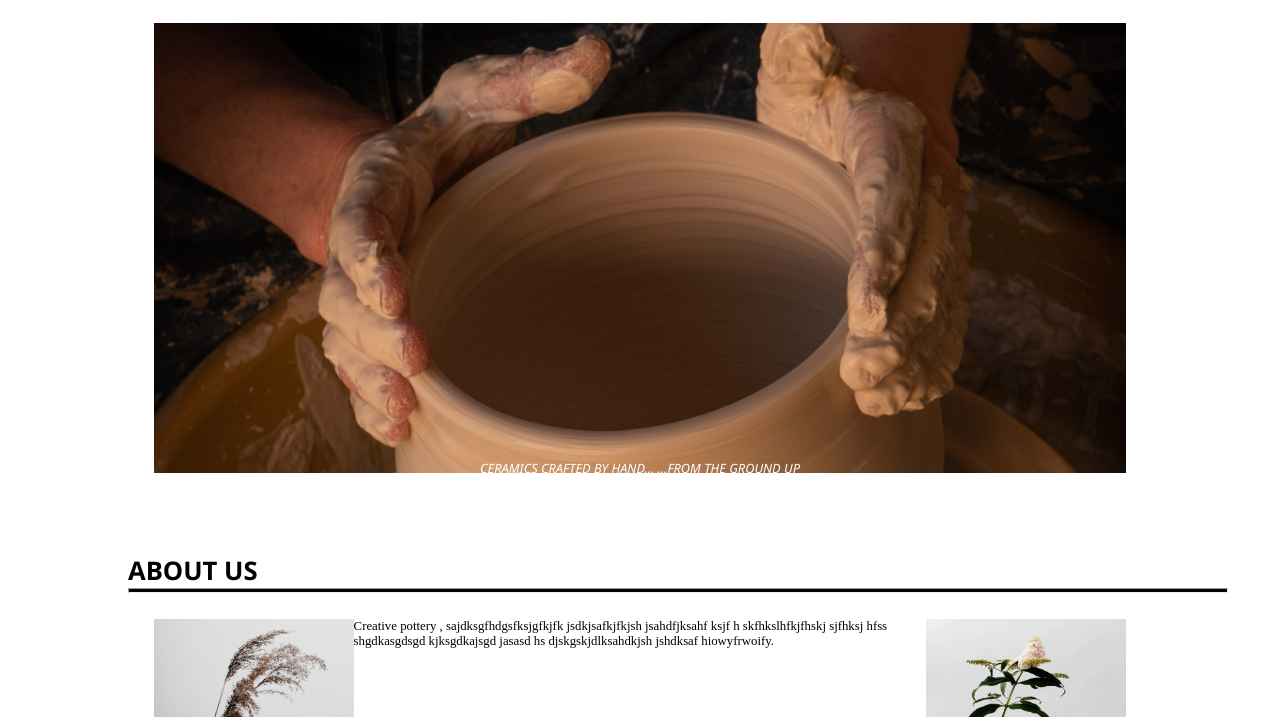
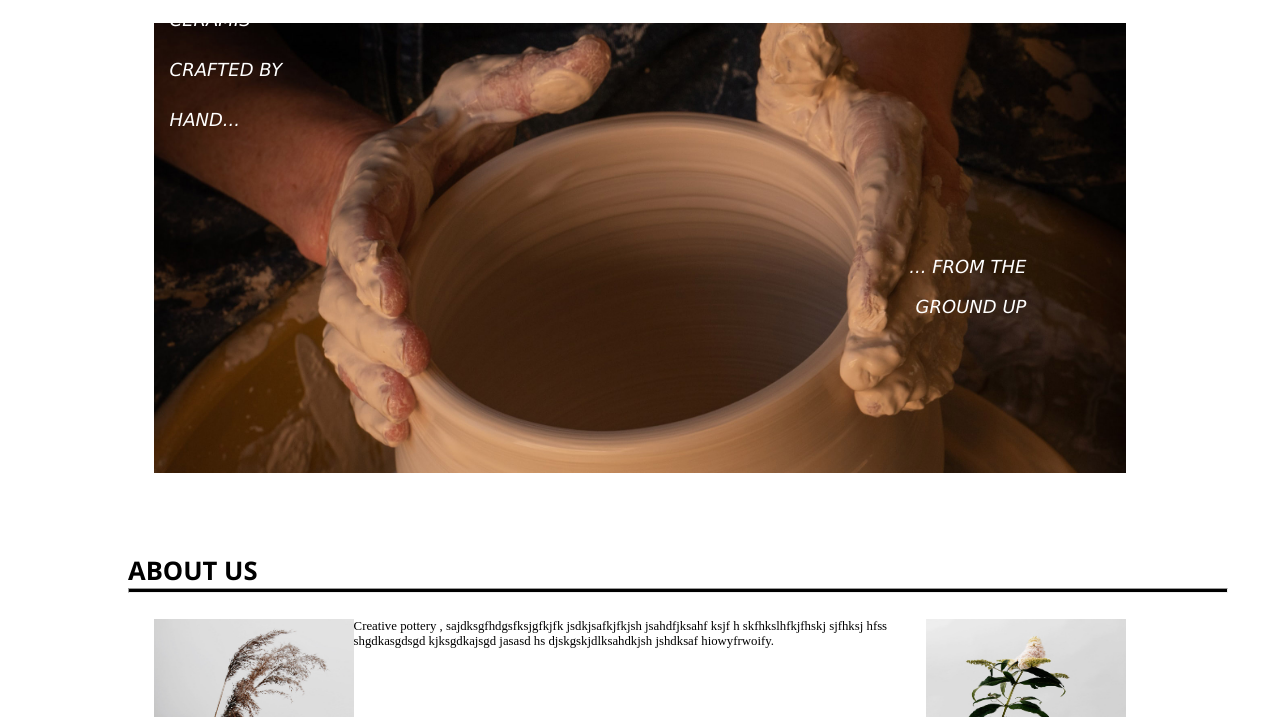
Before and after one commit to SemiramisTehrani/eCOMMERCE_WEB_SITE, a plain HTML site: page index.html in a window 1280 px wide. Shown: the part 83-800 px from the top of the page. Drawn offline with Linux system fonts and the light colour scheme.

Commit message:
fixed server bugs & top right & bottom left fonts and size

```diff
--- a/index.html
+++ b/index.html
@@ -40,7 +40,20 @@
         <section class="home">
             <a class="banner">
                 <image src="images/earl-wilcox-y3W0CzO063w-unsplash-alt.jpg" alt="hands/pottery" style>
-                <div class="overlay">CERAMICS CRAFTED BY HAND...  ...FROM THE GROUND UP</div>
+                <!---<div class="overlay_1">CERAMICS CRAFTED BY HAND... ... FROM THE GROUND UP</div>
+                -->
+
+                <div class="topleft-home-1">CERAMIS </div>
+                <div class="topleft-home-2">CRAFTED BY </div>
+                <div class="topleft-home-3">HAND...</div>
+
+                <div class="bottomright-home-1">... FROM THE </div>
+                <div class="bottomright-home-2">GROUND UP</div>
+
+
+
+
+
             </a>
         </section>
 
--- a/styles.css
+++ b/styles.css
@@ -32,12 +32,95 @@ body {
     font-size: 20;
   }
 
-  .overlay {
+  .overlay_1 {
     position: absolute;
     top: 50%;
     left: 50%;
     transform: translate(-50%, -50%);
   }
+
+  .topleft-home-1 {
+    position: absolute;
+    top: -450px;
+    left: 16px;
+    font-size: 18px;
+    color: white;
+    font-family: 'Lucida Sans', 'Lucida Sans Regular', 'Lucida Grande', 'Lucida Sans Unicode', Geneva, Verdana, sans-serif;
+}
+
+.topleft-home-2{
+    position: absolute;
+    top: -400px;
+    left: 16px;
+    font-size: 18px;
+    color: white;
+    font-family: 'Lucida Sans', 'Lucida Sans Regular', 'Lucida Grande', 'Lucida Sans Unicode', Geneva, Verdana, sans-serif;
+}
+.topleft-home-3{
+    position: absolute;
+    top: -350px;
+    left: 16px;
+    font-size: 18px;
+    color: white;
+    font-family: 'Lucida Sans', 'Lucida Sans Regular', 'Lucida Grande', 'Lucida Sans Unicode', Geneva, Verdana, sans-serif;
+}
+
+
+.bottomright-home-1{
+    position: absolute;
+    bottom: 200px;
+    right: 100px;
+    font-size: 18px;
+    color: white;
+    font-family: 'Lucida Sans', 'Lucida Sans Regular', 'Lucida Grande', 'Lucida Sans Unicode', Geneva, Verdana, sans-serif;
+
+}
+.bottomright-home-2{
+    position: absolute;
+    bottom: 160px;
+    right: 100px;
+    font-size: 18px;
+    color: white;
+    font-family: 'Lucida Sans', 'Lucida Sans Regular', 'Lucida Grande', 'Lucida Sans Unicode', Geneva, Verdana, sans-serif;
+}
+
+
+
+
+
+
+
+
+
+
+
+
+
+
+
+
+
+
+
+
+
+
+
+
+
+
+
+
+
+
+
+
+
+
+
+
+
+
 
   main section {
     margin-bottom: 4rem;
```
